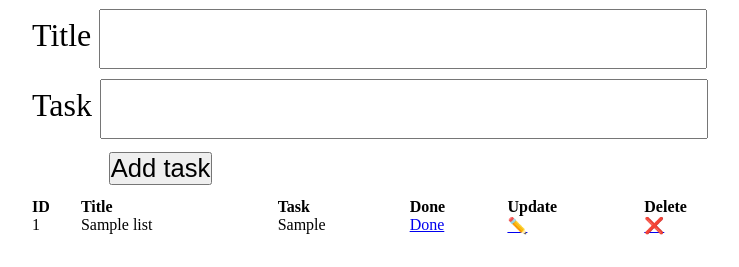
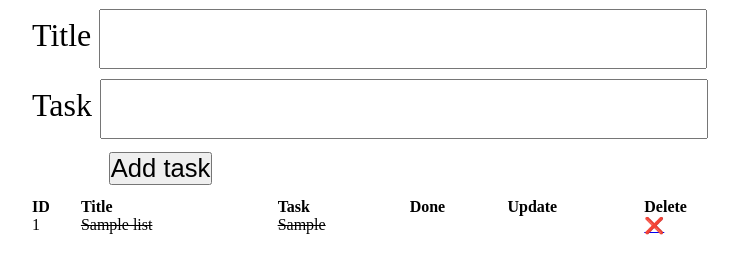
Before and after one commit to louisehedman/U04_to-do-app, a PHP site: page / in a window 1280 px wide. Shown: the part 715-982 px from the top of the page, without its empty margins (0-739 px from the left). Run offline with PHP 8.4, Linux system fonts and the light colour scheme; tables that the repository leaves empty or names only in its code hold one stand-in row (values such as "Sample post").

Commit message:
add mark as done function

```diff
--- a/app/public/index.php
+++ b/app/public/index.php
@@ -14,18 +14,18 @@ if (isset($_POST['add'])) {
    }
     else{
       $query = <<<SQL
-      INSERT INTO list (title, task) VALUES (:title, :task);
+      INSERT INTO list (title, task, done) VALUES (:title, :task, 0);
       SQL;
       $statement = $db->prepare($query);
       $params = [
       'title' => $_POST['title'],
-      'task' => $_POST['task']
+      'task' => $_POST['task'],
    ];
    $statement->execute($params);
    }
 }
 
-
+// update
 if (isset($_GET['update'])) {
    $id = $_GET['update'];
    $update = true;
@@ -48,6 +48,8 @@ if (isset($_POST['update'])) {
    $task = "";
 }
 
+// delete
+
 if (isset($_GET['delete'])) {
    $id = $_GET['delete'];
    $query = "DELETE FROM list WHERE id = '$id'";
@@ -55,8 +57,13 @@ if (isset($_GET['delete'])) {
    $statement->execute();
 }
 
-if (isset($_GET['done'])) {
-   $id = $_GET['done'];
+// mark as done
+
+if (isset($_GET['as'], $_GET['row'])) {
+   $as = $_GET['as'];
+   $row = $_GET['row'];
+   $query = $db->prepare("UPDATE list SET done = 1 WHERE id = :row");
+   $query->execute(['row' => $row]);
 }
 ?>
 
@@ -114,11 +121,19 @@ if (isset($_GET['done'])) {
 
       <?php foreach ($rows as $row) { ?>
          <tr>
-            <td> <?php echo $row['id']; ?></td>
-				<td> <span class="done"><?php echo $row['title']; ?></span> </td>
-            <td> <?php echo $row['task']; ?> </td>
-				<td> <a href="index.php?done=<?php echo $row['id']; ?>">Done</a> </td>
-            <td> <a href="index.php?update=<?php echo $row['id']; ?>">&#9999;&#65039;</a> </td>
+            <td> <?php echo $row['id']; ?> </td>
+				<td class="row<?php echo $row['done'] ? ' done' : '' ?>"> <?php echo $row['title']; ?> </td>
+            <td class="row<?php echo $row['done'] ? ' done' : '' ?>" > <?php echo $row['task']; ?> </td>
+            <td>
+               <?php if (!$row['done']) { ?>
+               <a href="index.php?as=done&row=<?php echo $row['id']; ?>">&#9989;</a>
+               <?php } ?>
+            </td>
+            <td>
+               <?php if (!$row['done']) { ?>
+               <a href="index.php?update=<?php echo $row['id']; ?>">&#9999;&#65039;</a>
+               <?php } ?>
+            </td>
             <td> <a href="index.php?delete=<?php echo $row['id']; ?>">&#x274C;</a> </td>
 			</tr>
       <?php } ?>
--- a/app/public/styles.css
+++ b/app/public/styles.css
@@ -47,5 +47,8 @@ table {
     text-align: left;
 }
 
+.done {
+    text-decoration: line-through;
+}
 /*footer {
 }
```
